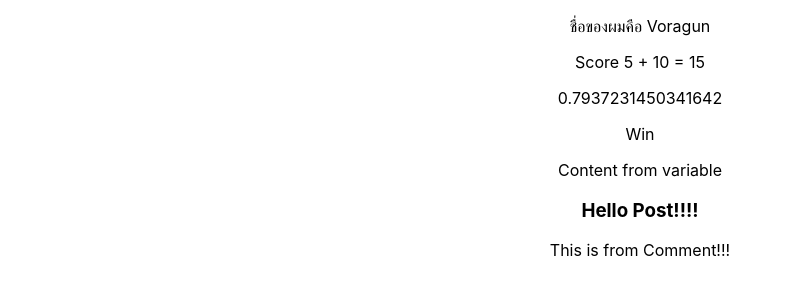
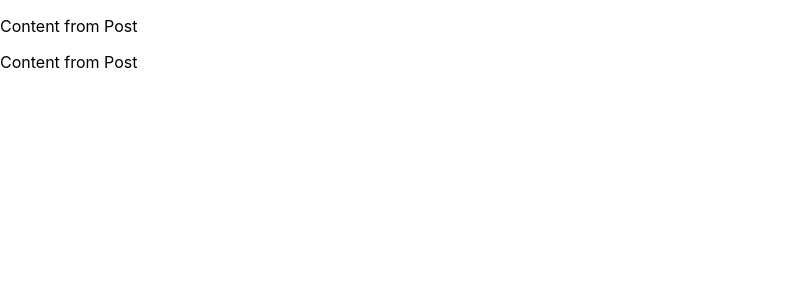
Before and after one commit to sharinogan/my-first-react, a React (Create React App) app: page / in a window 1280 px wide. Shown: the top 300 px of the page, without its empty margins (0-791 px from the left). Built offline with nearby package versions, Linux system fonts and the light colour scheme.

Commit message:
Example Child component and use props

```diff
--- a/src/App.js
+++ b/src/App.js
@@ -1,32 +1,13 @@
 import React from 'react';
-import logo from './logo.svg';
 import './App.css';
 import Post from './Post';
 
-function App() {
-  const name = 'Voragun';
-  const num1 = 5;
-  const num2 = 10;
-  const randomNumber = Math.random();
-  const myJSX = (
-    <p>
-      Content from variable
-    </p>
-  );
+const App = () => {
+
   return (
-    <div className="App">
-      <p>ชื่อของผมคือ { name }</p>
-      <p>Score {num1} + {num2} = {num1 + num2}</p>
-      <p>{randomNumber}</p>
-      <p>
-        {
-          randomNumber < 0.5 ?
-          <div>Lost</div> :
-          <div>Win</div>
-        }
-      </p>
-      { myJSX }
-      < Post />
+    <div className="ui container comments">
+      <Post studentName="Tom" score="63" />
+      <Post studentName="Jerry" score="78" />
     </div>
   );
 }
--- a/src/Post.js
+++ b/src/Post.js
@@ -1,14 +1,12 @@
 import React, { Component } from 'react';
 import Comment from './Comment';
-class Post extends Component {
-    render() {
-        return (
-            <div>
-                <h3>Hello Post!!!!</h3>
-                < Comment />
-            </div>
-        );
-    }
+
+const Post = () => {
+    return (
+        <div>
+            <p>Content from Post</p>
+        </div>
+    )
 }
 
 export default Post;
```
Also changed, not shown: src/Child1.js (added, +11 -0 lines), src/Child2.js (added, +11 -0 lines).
